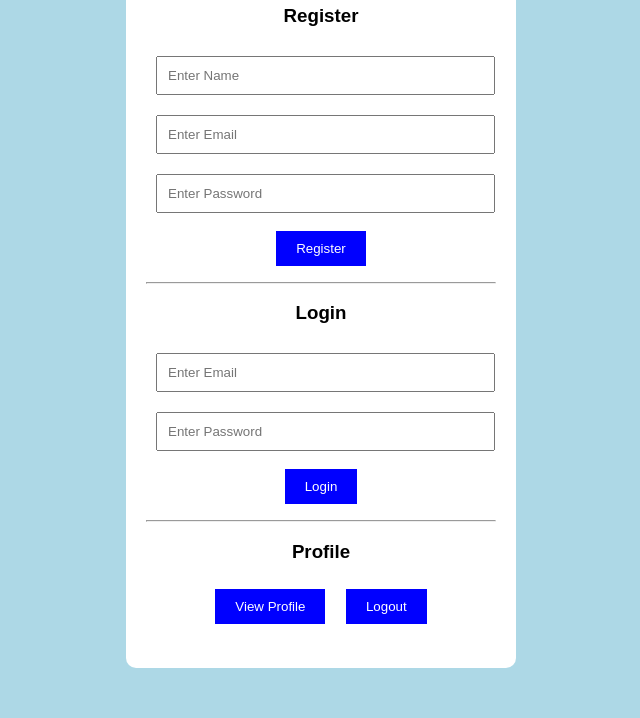
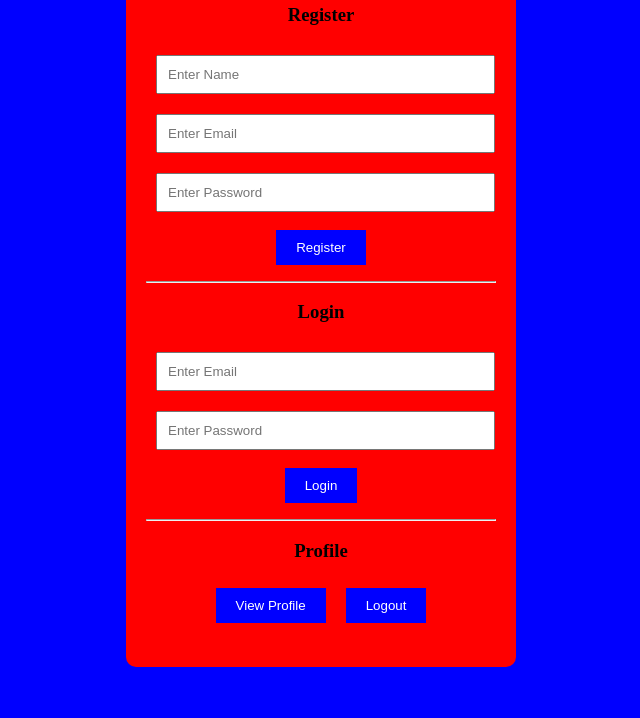
Before and after one commit to srivastavashaurya2007-coder/experiment-9, a plain HTML site: page index.html in a window 1280 px wide. Shown: the part 133-851 px from the top of the page, without its empty margins (319-959 px from the left). Drawn offline with Linux system fonts and the light colour scheme.

Commit message:
Update index.html

```diff
--- a/index.html
+++ b/index.html
@@ -5,13 +5,13 @@
     <title>User Authentication</title>
     <style>
         body {
-            font-family: Arial;
-            background-color: lightblue;
+            font-family:homoarakhn;
+            background-color: blue;
             text-align: center;
         }
 
         .container {
-            background-color: white;
+            background-color: red;
             width: 350px;
             margin: 50px auto;
             padding: 20px;
```
